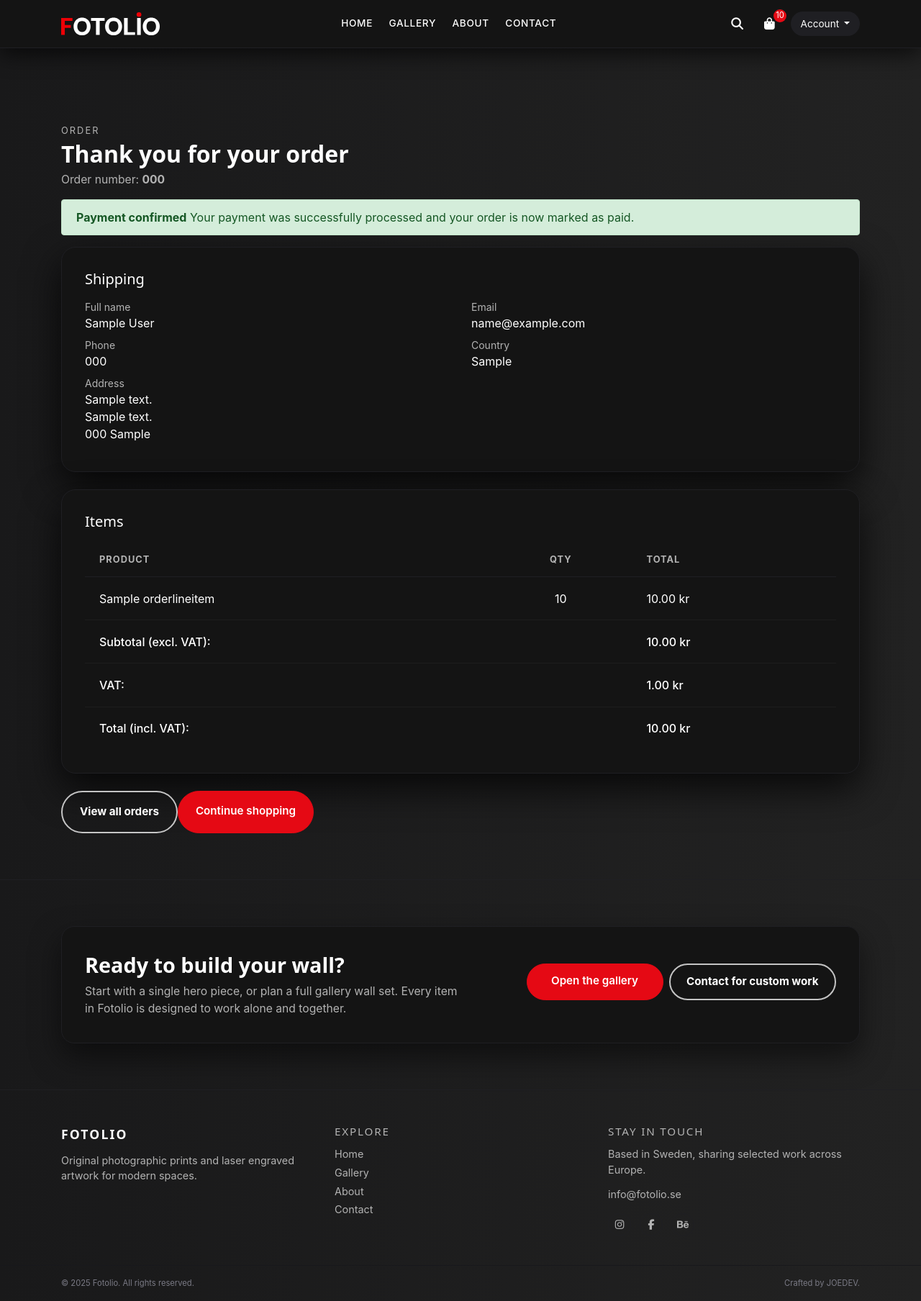
After one commit to ajoedv/fotolio, a Django app: page /orders/000/ in a window 1280 px wide. The commit adds this page. Shown: the whole page at 72% size. Run offline with Django 4.2, Linux system fonts and the light colour scheme; a user stored in the database is signed in; data comes from the database, SQL or seed files in the repository; tables that the repository leaves empty hold one stand-in row (values such as "Sample post").

Commit message:
feat: orders app + stripe server-side payment verification

```diff
--- a/fotolio/settings.py
+++ b/fotolio/settings.py
@@ -55,6 +55,8 @@ INSTALLED_APPS = [
     "django.contrib.messages",
     "django.contrib.staticfiles",
     "django.contrib.sites",
+    "orders",
+
 
     # Third-party apps
     "allauth",
--- a/fotolio/urls.py
+++ b/fotolio/urls.py
@@ -31,6 +31,7 @@ urlpatterns = [
     path("products/", include("products.urls")),
     path("profile/", include("profiles.urls", namespace="profiles")),
     path("cart/", include("cart.urls", namespace="cart")),
+    path("orders/", include("orders.urls", namespace="orders")),
 ]
 
 if settings.DEBUG:
--- a/home/templates/home/about.html
+++ b/home/templates/home/about.html
@@ -15,7 +15,7 @@
         <!-- HERO IMAGE ON TOP -->
         <div class="about-hero-image mb-4">
             <img src="{% static 'img/hero/hero-2.webp' %}"
-                 alt="Framed cinematic photography prints on a dark wall">
+                alt="Framed cinematic photography prints on a dark wall">
         </div>
 
         <!-- TEXT BLOCK UNDER HERO -->
--- /dev/null
+++ b/orders/admin.py
@@ -0,0 +1,3 @@
+from django.contrib import admin
+
+# Register your models here.
--- /dev/null
+++ b/orders/apps.py
@@ -0,0 +1,6 @@
+from django.apps import AppConfig
+
+
+class OrdersConfig(AppConfig):
+    default_auto_field = 'django.db.models.BigAutoField'
+    name = 'orders'
--- /dev/null
+++ b/orders/models.py
@@ -0,0 +1,143 @@
+from decimal import Decimal
+
+from django.conf import settings
+from django.db import models, transaction
+from django.utils import timezone
+
+from products.models import Product
+
+
+class Order(models.Model):
+
+    order_number = models.CharField(
+        max_length=20,
+        unique=True,
+        editable=False,
+        db_index=True,
+        blank=True,
+    )
+
+    order_year = models.PositiveSmallIntegerField(
+        editable=False,
+        null=True,
+        blank=True,
+        db_index=True,
+    )
+
+    order_seq = models.PositiveIntegerField(
+        editable=False,
+        null=True,
+        blank=True,
+        db_index=True,
+    )
+
+    user = models.ForeignKey(
+        settings.AUTH_USER_MODEL,
+        on_delete=models.SET_NULL,
+        null=True,
+        blank=True,
+        related_name="orders",
+    )
+
+    full_name = models.CharField(max_length=120)
+    email = models.EmailField()
+    phone = models.CharField(max_length=40, blank=True)
+
+    address1 = models.CharField(max_length=255)
+    address2 = models.CharField(max_length=255, blank=True)
+    city = models.CharField(max_length=120)
+    postcode = models.CharField(max_length=40, blank=True)
+    country = models.CharField(max_length=120)
+
+    subtotal = models.DecimalField(
+        max_digits=10,
+        decimal_places=2,
+        default=Decimal("0.00"),
+    )
+    tax = models.DecimalField(
+        max_digits=10,
+        decimal_places=2,
+        default=Decimal("0.00"),
+    )
+    total = models.DecimalField(
+        max_digits=10,
+        decimal_places=2,
+        default=Decimal("0.00"),
+    )
+
+    stripe_payment_intent_id = models.CharField(
+        max_length=255,
+        blank=True,
+    )
+    stripe_currency = models.CharField(
+        max_length=10,
+        blank=True,
+    )
+    stripe_amount = models.IntegerField(
+        default=0,
+    )
+
+    is_paid = models.BooleanField(default=False)
+
+    created_at = models.DateTimeField(auto_now_add=True)
+    updated_at = models.DateTimeField(auto_now=True)
+
+    class Meta:
+        ordering = ["-created_at"]
+        constraints = [
+            models.UniqueConstraint(
+                fields=["order_year", "order_seq"],
+                name="uniq_order_year_seq",
+            )
+        ]
+
+    def save(self, *args, **kwargs):
+        if not self.order_number:
+            with transaction.atomic():
+                year = timezone.now().year
+                last = (
+                    Order.objects.select_for_update()
+                    .filter(order_year=year)
+                    .order_by("-order_seq")
+                    .first()
+                )
+                next_seq = (last.order_seq + 1) if last else 1
+                self.order_year = year
+                self.order_seq = next_seq
+                self.order_number = f"FO-{year}-{next_seq:06d}"
+                super().save(*args, **kwargs)
+                return
+        super().save(*args, **kwargs)
+
+    def __str__(self):
+        return f"Order {self.order_number}"
+
+
+class OrderLineItem(models.Model):
+    order = models.ForeignKey(
+        Order,
+        on_delete=models.CASCADE,
+        related_name="lineitems",
+    )
+
+    product = models.ForeignKey(
+        Product,
+        on_delete=models.SET_NULL,
+        null=True,
+        blank=True,
+    )
+
+    product_name = models.CharField(
+        max_length=255,
+    )
+
+    quantity = models.PositiveIntegerField(default=1)
+
+    line_total = models.DecimalField(
+        max_digits=10,
+        decimal_places=2,
+        default=Decimal("0.00"),
+    )
+
+    def __str__(self):
+        return f"{self.product_name} x {self.quantity}"
--- /dev/null
+++ b/orders/tests.py
@@ -0,0 +1,3 @@
+from django.test import TestCase
+
+# Create your tests here.
--- /dev/null
+++ b/orders/urls.py
@@ -0,0 +1,10 @@
+from django.urls import path
+
+from .views import order_list, order_detail
+
+app_name = "orders"
+
+urlpatterns = [
+    path("", order_list, name="list"),
+    path("<str:order_number>/", order_detail, name="detail"),
+]
--- /dev/null
+++ b/orders/views.py
@@ -0,0 +1,32 @@
+from django.contrib import messages
+from django.contrib.auth.decorators import login_required
+from django.shortcuts import get_object_or_404, redirect, render
+
+from .models import Order
+
+
+@login_required
+def order_list(request):
+    orders = Order.objects.filter(
+        user=request.user,
+        is_paid=True,
+    ).order_by("-created_at")
+
+    context = {"orders": orders}
+    return render(request, "orders/order_list.html", context)
+
+
+@login_required
+def order_detail(request, order_number):
+    order = get_object_or_404(
+        Order,
+        order_number=order_number,
+        user=request.user,
+    )
+
+    if not order.is_paid:
+        messages.error(request, "This order is not paid yet.")
+        return redirect("cart:detail")
+
+    context = {"order": order}
+    return render(request, "orders/order_detail.html", context)
--- a/templates/base.html
+++ b/templates/base.html
@@ -79,7 +79,7 @@
                                 <span class="dropdown-header small">Hi, {{ user.username }}</span>
                                 <div class="dropdown-divider"></div>
                                 <a class="dropdown-item" href="{% url 'profiles:profile' %}">Profile</a>
-                                <a class="dropdown-item" href="#">Orders</a>
+                                <a class="dropdown-item" href="{% url 'orders:list' %}">Orders</a>
                                 <div class="dropdown-divider"></div>
                                 <a class="dropdown-item" href="{% url 'account_logout' %}">Sign out</a>
                             </div>
@@ -133,7 +133,7 @@
                             <a href="{% url 'profiles:profile' %}" class="mobile-auth-link">
                                 <i class="fas fa-user mr-2"></i> Profile
                             </a>
-                            <a href="#" class="mobile-auth-link">
+                            <a href="{% url 'orders:list' %}" class="mobile-auth-link">
                                 <i class="fas fa-receipt mr-2"></i> Orders
                             </a>
                             <a href="{% url 'account_logout' %}" class="mobile-auth-link text-danger">
--- /dev/null
+++ b/templates/orders/order_detail.html
@@ -0,0 +1,115 @@
+{% extends "base.html" %}
+{% load static %}
+
+{% block extra_title %}| Order{% endblock %}
+
+{% block extra_css %}
+<link rel="stylesheet" href="{% static 'css/cart.css' %}">
+{% endblock %}
+
+{% block content %}
+<section class="cart-page section-block">
+    <div class="container">
+
+        <div class="cart-header text-start mb-3">
+            <p class="subpage-kicker mb-1">Order</p>
+            <h1 class="subpage-title mb-1">Thank you for your order</h1>
+            <p class="subpage-lead mb-0">
+                Order number: <strong>{{ order.order_number }}</strong>
+            </p>
+
+            <div class="alert alert-success mt-3 mb-0">
+                <strong>Payment confirmed</strong>
+                <span class="ms-2">
+                    Your payment was successfully processed and your order is now marked as paid.
+                </span>
+            </div>
+        </div>
+
+        <div class="cart-card mb-4">
+            <h2 class="h5 mb-3">Shipping</h2>
+
+            <div class="row">
+                <div class="col-md-6 mb-2">
+                    <div class="text-muted small">Full name</div>
+                    <div>{{ order.full_name }}</div>
+                </div>
+                <div class="col-md-6 mb-2">
+                    <div class="text-muted small">Email</div>
+                    <div>{{ order.email }}</div>
+                </div>
+                <div class="col-md-6 mb-2">
+                    <div class="text-muted small">Phone</div>
+                    <div>{{ order.phone }}</div>
+                </div>
+                <div class="col-md-6 mb-2">
+                    <div class="text-muted small">Country</div>
+                    <div>{{ order.country }}</div>
+                </div>
+                <div class="col-12 mb-2">
+                    <div class="text-muted small">Address</div>
+                    <div>
+                        {{ order.address1 }}
+                        {% if order.address2 %}
+                            <br>{{ order.address2 }}
+                        {% endif %}
+                        <br>{{ order.postcode }} {{ order.city }}
+                    </div>
+                </div>
+            </div>
+        </div>
+
+        <div class="cart-card mb-4">
+            <h2 class="h5 mb-3">Items</h2>
+
+            <div class="table-responsive">
+                <table class="table mb-0 align-middle">
+                    <thead>
+                        <tr>
+                            <th>Product</th>
+                            <th class="text-center">Qty</th>
+                            <th class="text-end">Total</th>
+                        </tr>
+                    </thead>
+
+                    <tbody>
+                        {% for item in order.lineitems.all %}
+                            <tr>
+                                <td>{{ item.product_name }}</td>
+                                <td class="text-center">{{ item.quantity }}</td>
+                                <td class="text-end">{{ item.line_total|floatformat:2 }} kr</td>
+                            </tr>
+                        {% endfor %}
+                    </tbody>
+
+                    <tfoot>
+                        <tr>
+                            <th colspan="2" class="text-end">Subtotal (excl. VAT):</th>
+                            <th class="text-end">{{ order.subtotal|floatformat:2 }} kr</th>
+                        </tr>
+                        <tr>
+                            <th colspan="2" class="text-end">VAT:</th>
+                            <th class="text-end">{{ order.tax|floatformat:2 }} kr</th>
+                        </tr>
+                        <tr>
+                            <th colspan="2" class="text-end">Total (incl. VAT):</th>
+                            <th class="text-end">{{ order.total|floatformat:2 }} kr</th>
+                        </tr>
+                    </tfoot>
+                </table>
+            </div>
+        </div>
+
+        <div class="d-flex flex-wrap gap-2">
+            <a href="{% url 'orders:list' %}" class="btn btn-outline-light px-4 py-3">
+                View all orders
+            </a>
+
+            <a href="{% url 'products:list' %}" class="btn btn-hero-primary px-4 py-3">
+                Continue shopping
+            </a>
+        </div>
+
+    </div>
+</section>
+{% endblock %}
```
Also changed, not shown: cart/views.py (+154 -37 lines), templates/orders/order_list.html (added, +86 -0 lines), orders/__init__.py (added), orders/migrations/0001_initial.py (added), orders/migrations/0002_order_order_seq_order_order_year_and_more.py (added), orders/migrations/__init__.py (added), static/img/favicon.png.
